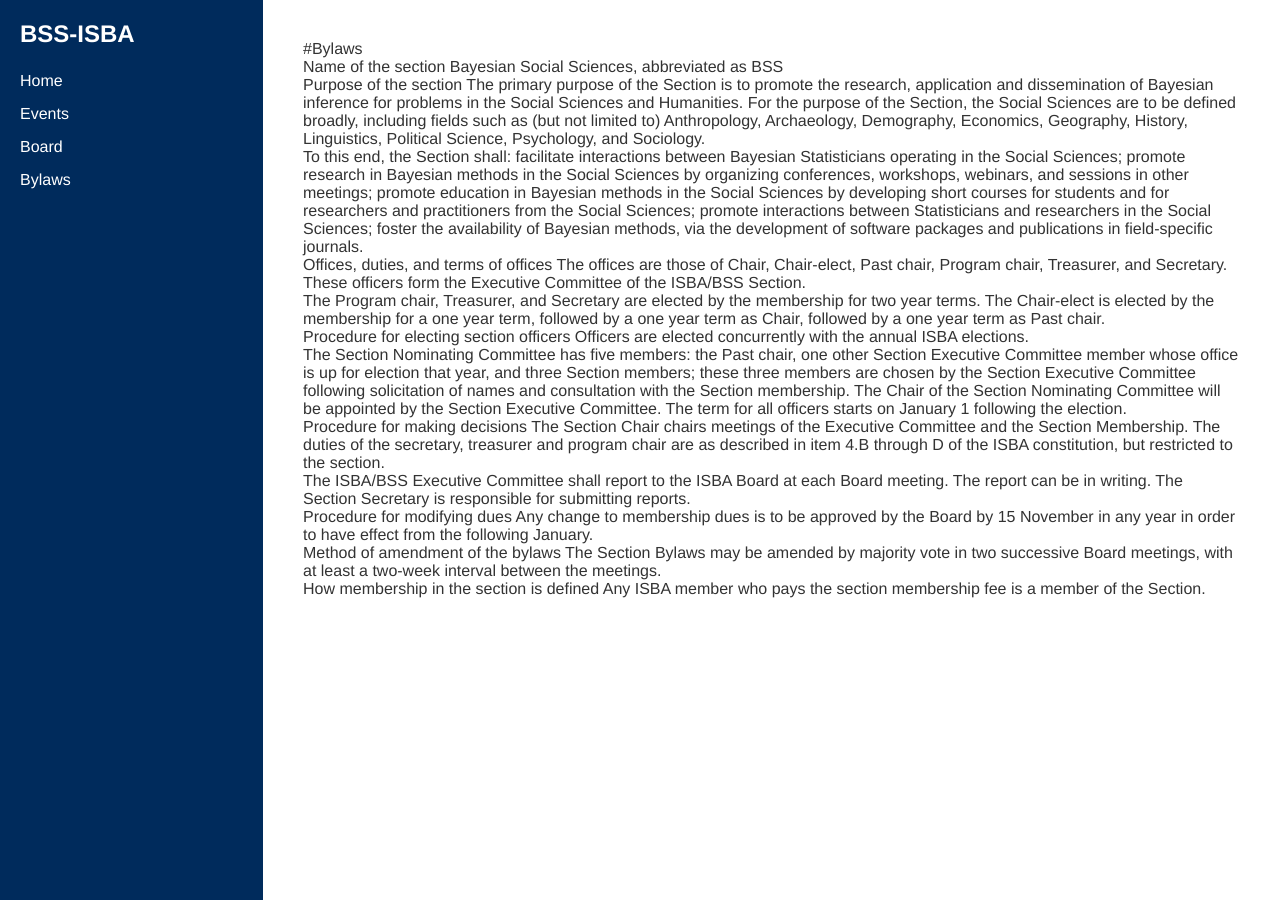
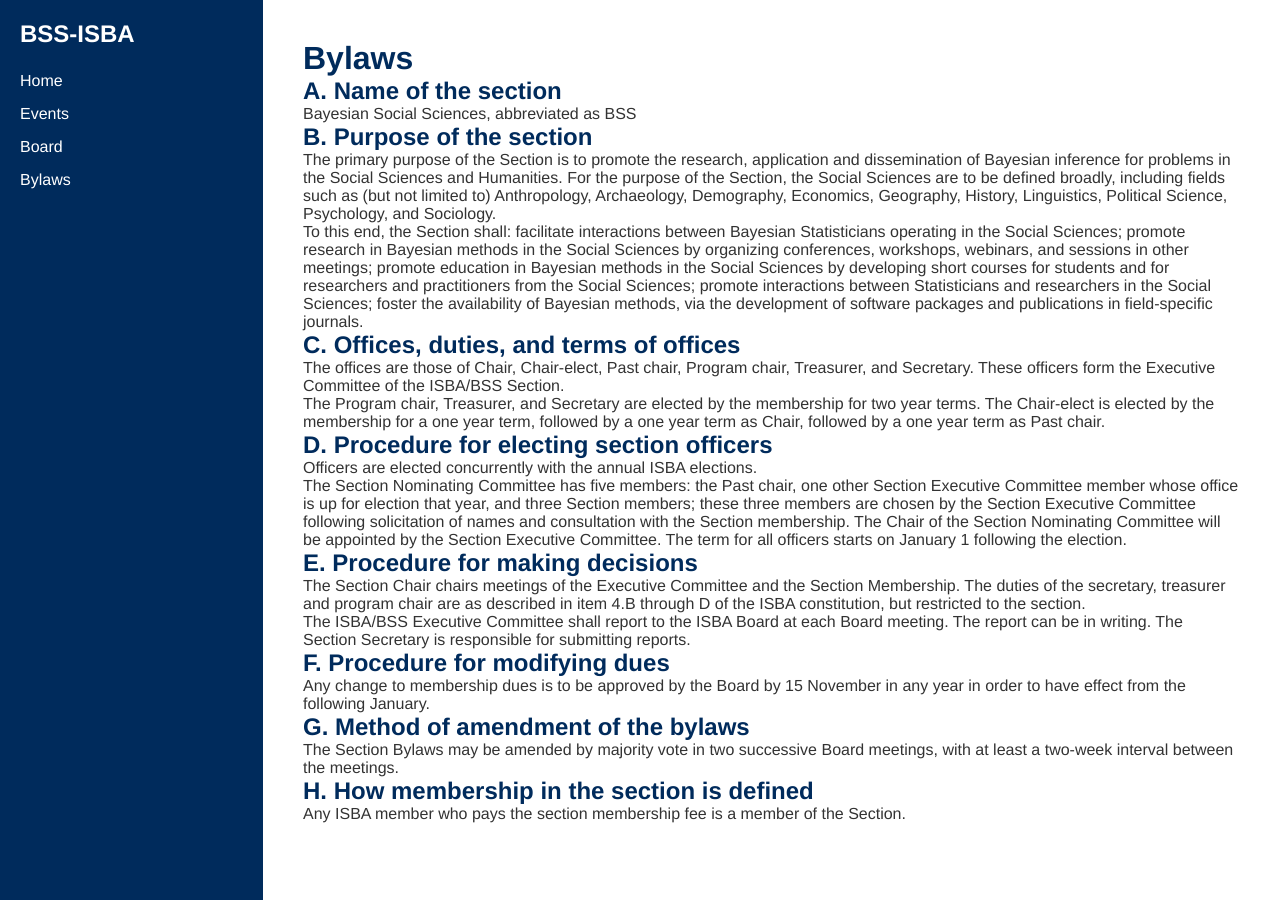
Before and after one commit to BSS-ISBA/BSS-ISBA.github.io, a Jekyll site: the page built from bylaws.md, in a window 1280 px wide. Built offline with Jekyll 4.4.1, drawn with Linux system fonts in a browser that asks for light colours.

```diff
--- a/_config.yml
+++ b/_config.yml
@@ -1,3 +1,4 @@
 title: "BSS-ISBA"
 description: "Bayesian Social Sciences - section of the International Society for Bayesian Analysis"
 theme: minima   # built-in GitHub Pages theme (easy to start)
+permalink: pretty
--- a/_layouts/default.html
+++ b/_layouts/default.html
@@ -20,9 +20,10 @@
     </nav>
 
     <!-- Main content -->
-    <main class="content">
-      {{ content }}
-    </main>
+<main class="content {% if page.title == 'Bylaws' %}bylaws{% endif %}">
+  {{ content }}
+</main>
+
   </div>
 </body>
 </html>
--- a/assets/style.css
+++ b/assets/style.css
@@ -67,3 +67,16 @@ h1, h2, h3 {
 a {
   color: #0056b3;
 }
+
+
+/* Bylaws section numbering */
+.bylaws {
+  counter-reset: section; /* reset counter */
+}
+
+.bylaws h2::before {
+  counter-increment: section;
+  content: counter(section, upper-alpha) ". ";
+  font-weight: bold;
+  color: #002b5c;
+}
--- a/bylaws.md
+++ b/bylaws.md
@@ -3,12 +3,12 @@ layout: default
 title: Bylaws
 ---
 
-#Bylaws
+# Bylaws
 
-Name of the section
+## Name of the section
 Bayesian Social Sciences, abbreviated as BSS
 
-Purpose of the section
+## Purpose of the section
 The primary purpose of the Section is to promote the research, application and dissemination of Bayesian inference for problems in the Social Sciences and Humanities. For the purpose of the Section, the Social Sciences are to be defined broadly, including fields such as (but not limited to) Anthropology, Archaeology, Demography, Economics, Geography, History, Linguistics, Political Science, Psychology, and Sociology.
 
 To this end, the Section shall:
@@ -18,27 +18,27 @@ promote education in Bayesian methods in the Social Sciences by developing short
 promote interactions between Statisticians and researchers  in the Social Sciences;
 foster the availability of Bayesian methods, via the development of software packages and publications in field-specific journals.
 
-Offices, duties, and terms of offices
+## Offices, duties, and terms of offices
 The offices are those of Chair, Chair-elect, Past chair, Program chair, Treasurer, and Secretary. These officers form the Executive Committee of the ISBA/BSS Section.
 
 The Program chair, Treasurer, and Secretary are elected by the membership for two year terms.
 The Chair-elect is elected by the membership for a one year term, followed by a one year term as Chair, followed by a one year term as Past chair.
 
-Procedure for electing section officers
+## Procedure for electing section officers
 Officers are elected concurrently with the annual ISBA elections.
 
 The Section Nominating Committee has five members: the Past chair, one other Section Executive Committee member whose office is up for election that year, and three Section members; these three members are chosen by the Section Executive Committee following solicitation of names and consultation with the Section membership. The Chair of the Section Nominating Committee will be appointed by the Section Executive Committee. The term for all officers starts on January 1 following the election.
 
-Procedure for making decisions
+## Procedure for making decisions
 The Section Chair chairs meetings of the Executive Committee and the Section Membership. The duties of the secretary, treasurer and program chair are as described in item 4.B through D of the ISBA constitution, but restricted to the section.
 
 The ISBA/BSS Executive Committee shall report to the ISBA Board at each Board meeting. The report can be in writing. The Section Secretary is responsible for submitting reports.
 
-Procedure for modifying dues
+## Procedure for modifying dues
 Any change to membership dues is to be approved by the Board by 15 November in any year in order to have effect from the following January.
 
-Method of amendment of the bylaws
+## Method of amendment of the bylaws
 The Section Bylaws may be amended by majority vote in two successive Board meetings, with at least a two-week interval between the meetings.
 
-How membership in the section is defined
+## How membership in the section is defined
 Any ISBA member who pays the section membership fee is a member of the Section.
```
Also changed, not shown: index.md (+9 -1 lines).
